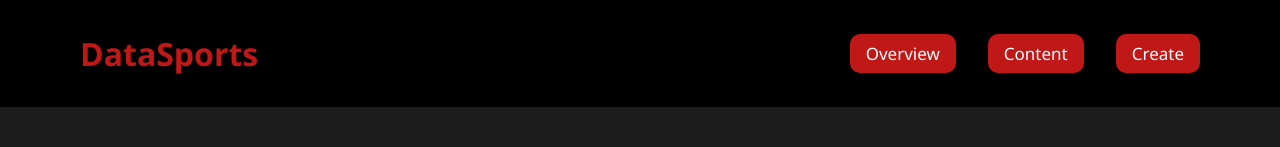
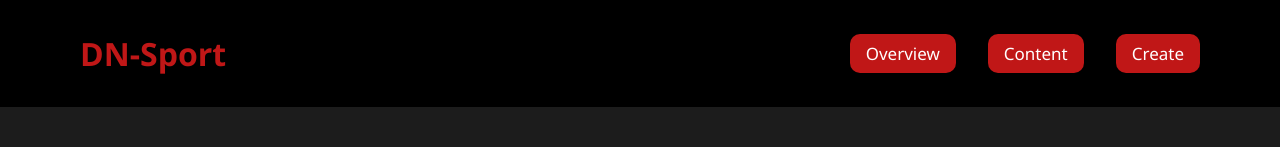
Before and after one commit to Cmrales26/RubricaC1-W2, a React (Vite) app: page / in a window 1280 px wide. Shown: the top 147 px of the page. Built offline with nearby package versions, Linux system fonts and the light colour scheme.

Commit message:
Cambio Nombre de la pagina

```diff
--- a/src/App.css
+++ b/src/App.css
@@ -16,8 +16,9 @@ body {
     align-items: center;
     background-color: black;
 
-    & .logo {
+    & .logo a {
         color: #c01717;
+        text-decoration: none;
     }
 }
 
--- a/src/App.jsx
+++ b/src/App.jsx
@@ -18,7 +18,7 @@ function App() {
     <>
       <DataProvider>
         <div className="navegacion">
-          <div className="logo"><h1>DataSports</h1></div>
+          <div className="logo"><a href="#"><h1>DN-Sport</h1></a></div>
           <div className="navbar">
             <Navegacion setOverview={setOverview} setContent={setContent} setCreate={setCreate} />
           </div>
```
